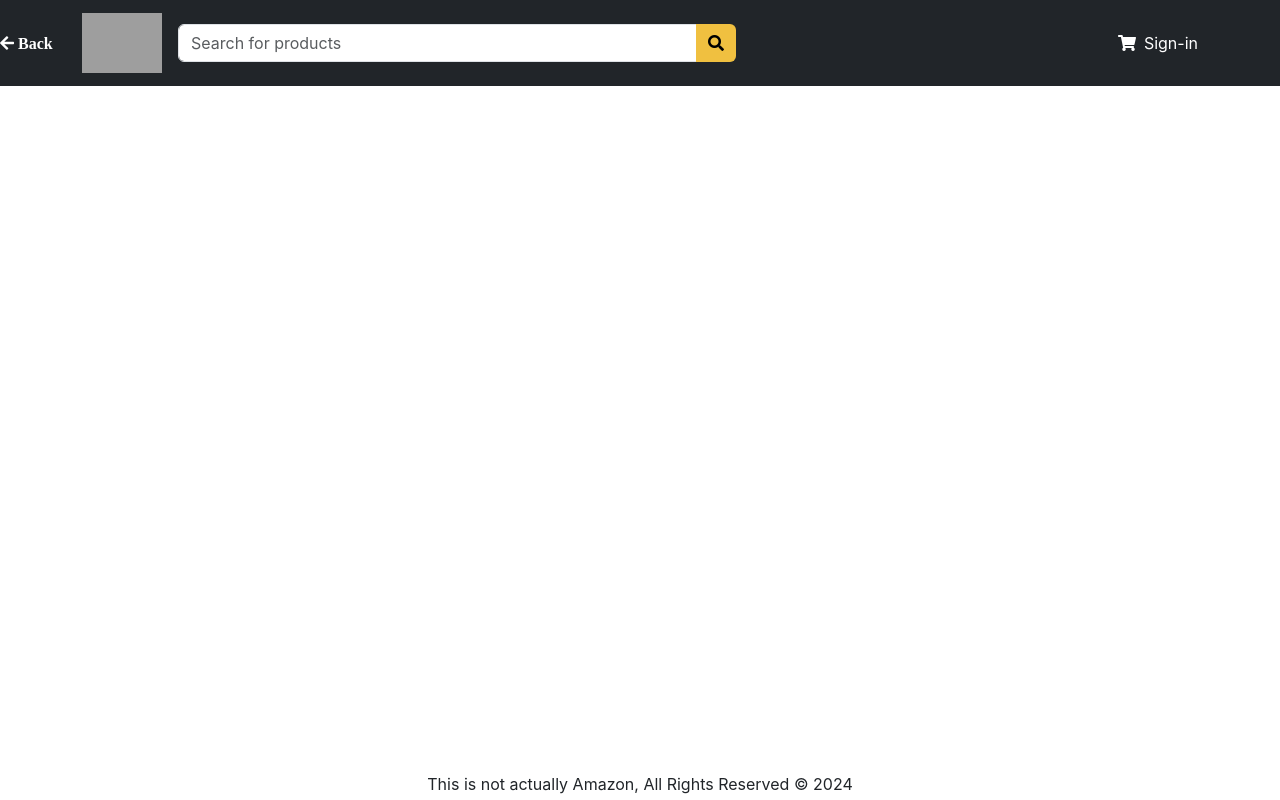
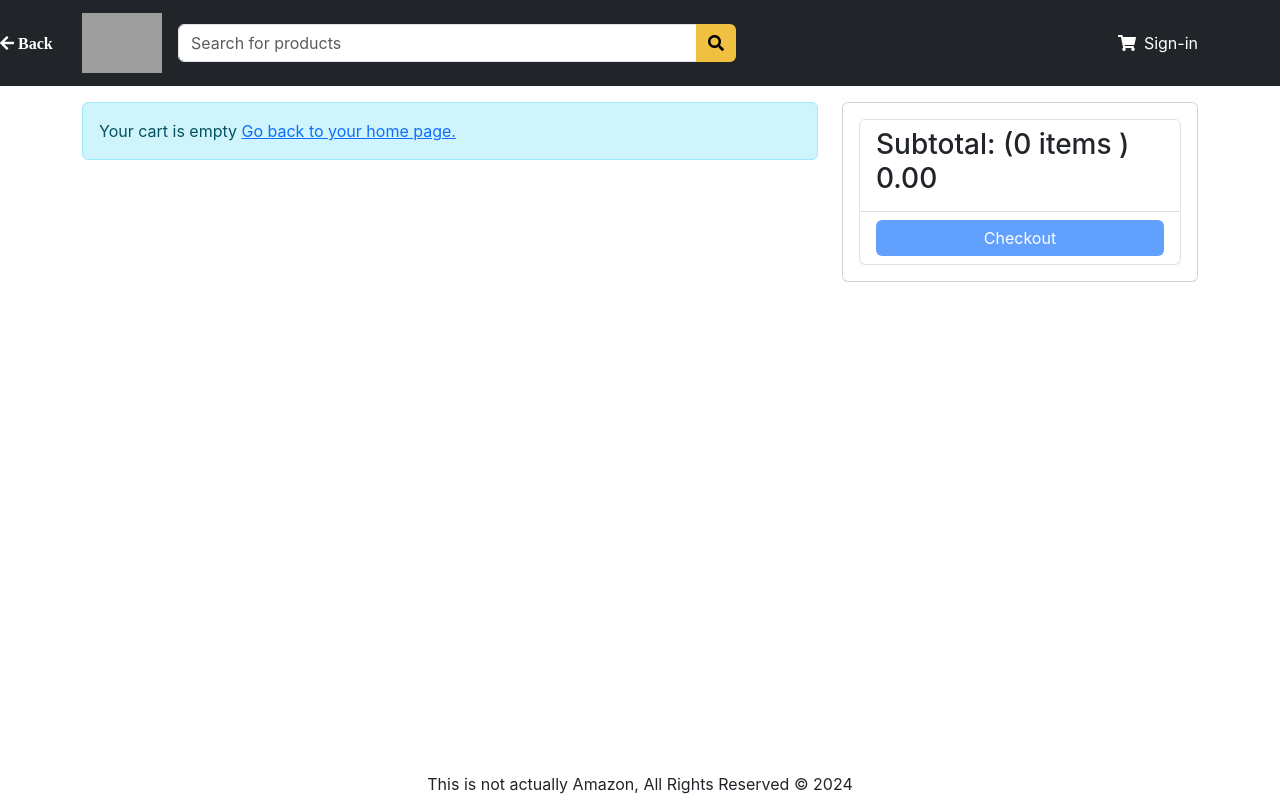
Before and after one commit to Nooly/NotAmazon, a React (Vite) app in the folder frontened/: page /cart in a window 1280 px wide. Built offline with nearby package versions, Linux system fonts and the light colour scheme; grey boxes are pictures that could not be loaded.

Commit message:
starting cart page

```diff
--- a/frontened/src/App.jsx
+++ b/frontened/src/App.jsx
@@ -9,6 +9,7 @@ import { ToastContainer } from 'react-toastify';
 import "react-toastify/dist/ReactToastify.css";
 import SignUp from './Pages/SignUp.jsx';
 import { Description } from './Pages/Description.jsx';
+import Cart from './Pages/Cart.jsx';
 
 function App() {
 
@@ -25,6 +26,7 @@ function App() {
               <Route path="/signin" element={<SignIn />} />
               <Route path="/signup" element={<SignUp />} />
               <Route path="/product/:token" element={< Description/>}></Route>
+              <Route path='/cart' element={<Cart/>}></Route>
 
             </Routes>
           </Container>
--- /dev/null
+++ b/frontened/src/Components/CartPage/Checkout.jsx
@@ -0,0 +1,26 @@
+import { Button, Card, ListGroup, PropTypes, React } from '../../imports.js'
+
+const Checkout = ({ cartItems }) => {
+    return (
+        <Card>
+            <Card.Body>
+                <ListGroup>
+                    <ListGroup.Item>
+                        <h3>Subtotal: {("(")}{cartItems.reduce((a, c) => a + c.quantity, 0)} {" "}
+                            {cartItems.length === 1 ? "item" : "items"} {(" )")} {(" ")}
+                            {cartItems.reduce((a, c) => a + c.price * c.quantity, 0).toFixed(2)}</h3>
+                    </ListGroup.Item>
+                    <ListGroup.Item>
+                        <div className='d-grid'>
+                            <Button type='button' disabled={cartItems.length === 0} variant='primary'>Checkout</Button>
+                        </div>
+                    </ListGroup.Item>
+                </ListGroup>
+            </Card.Body>
+        </Card>
+    )
+}
+
+Checkout.propTypes = { cartItems: PropTypes.arr };
+
+export default Checkout;
--- /dev/null
+++ b/frontened/src/Components/CartPage/ItemsInCart.jsx
@@ -0,0 +1,37 @@
+import { React, PropTypes, Link, ListGroup, Button, Row, Col } from "../../imports.js"
+import MessageBox from "../Shared/MessageBox.jsx";
+
+const ItemsInCart = ({ cartItems, updateCartHandler }) => {
+    return (
+        <div>
+            {cartItems.length === 0 ? <MessageBox>Your cart is empty <Link to={"/"}>Go back to your home page.</Link></MessageBox> :
+                <ListGroup>
+                    {cartItems.map((item) => (
+                        <ListGroup.Item key={item._id}>
+                            <Row>
+                                <Col md={8}>
+                                    <img src={item.image} alt={item.title} className="img-fluid rounded img-thumbnail"></img>
+                                    <Link to={`/product/${item.token}`}>{item.title}</Link>
+                                </Col>
+                                <Col md={2}>
+                                    <Button onClick={() => updateCartHandler(item, item.quantity - 1)} disabled={item.quantity === 1} variant="light">
+                                        <i className="fa fa-minus-circle"></i>
+                                    </Button>
+                                    <span> {item.quantity} </span>
+                                    <Button onClick={() => updateCartHandler(item, item.quantity + 1)} variant="light">
+                                        <i className="fa fa-plus-circle"></i>
+                                    </Button>
+                                </Col>
+                                <Col md={1}>{item.price}$</Col>
+                                <Col md={1}></Col>
+                            </Row>
+                        </ListGroup.Item>
+                    ))}
+                </ListGroup>}
+        </div>
+    )
+}
+
+ItemsInCart.protoTypes = { cartItems: PropTypes.array, updateCartHandler: PropTypes.function }
+
+export default ItemsInCart;
--- /dev/null
+++ b/frontened/src/Pages/Cart.jsx
@@ -0,0 +1,27 @@
+import  Checkout  from "../Components/CartPage/Checkout.jsx";
+import  ItemsInCart  from "../Components/CartPage/ItemsInCart.jsx";
+import Title from "../Components/Shared/Title.jsx";
+import { Store } from "../Store.jsx";
+import { Col, React, Row, useContext } from "../imports.js"
+
+const Cart = () => {
+
+    const { state, dispatch: ctxDispatch } = useContext(Store);
+    const { cart } = state;
+    const { cartItems } = cart;
+
+    const updateCartHandler = async () => {
+
+    }
+
+    return (
+        <div><Title title="Shopping cart"></Title>
+            <Row>
+                <Col md={8}><ItemsInCart cartItems={cartItems} updateCartHandler={updateCartHandler} /></Col>
+                <Col md={4}><Checkout cartItems={cartItems}/></Col>
+            </Row>
+        </div>
+    )
+}
+
+export default Cart;
```
